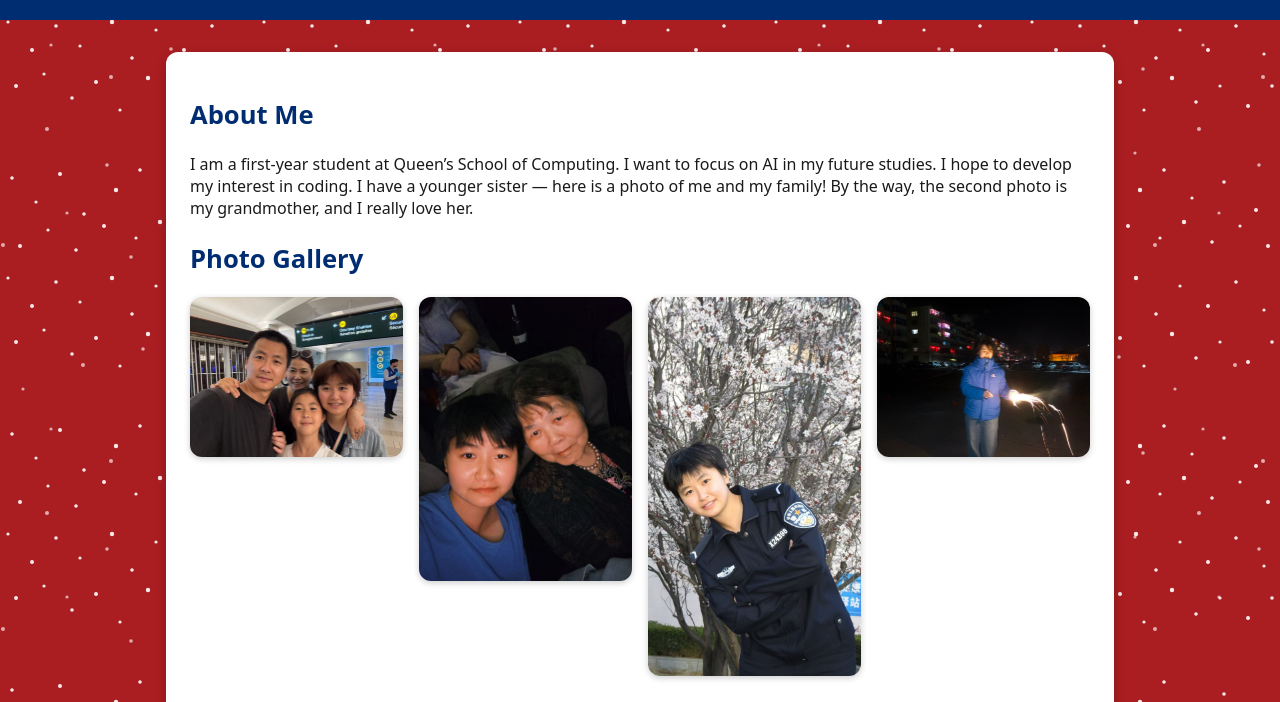
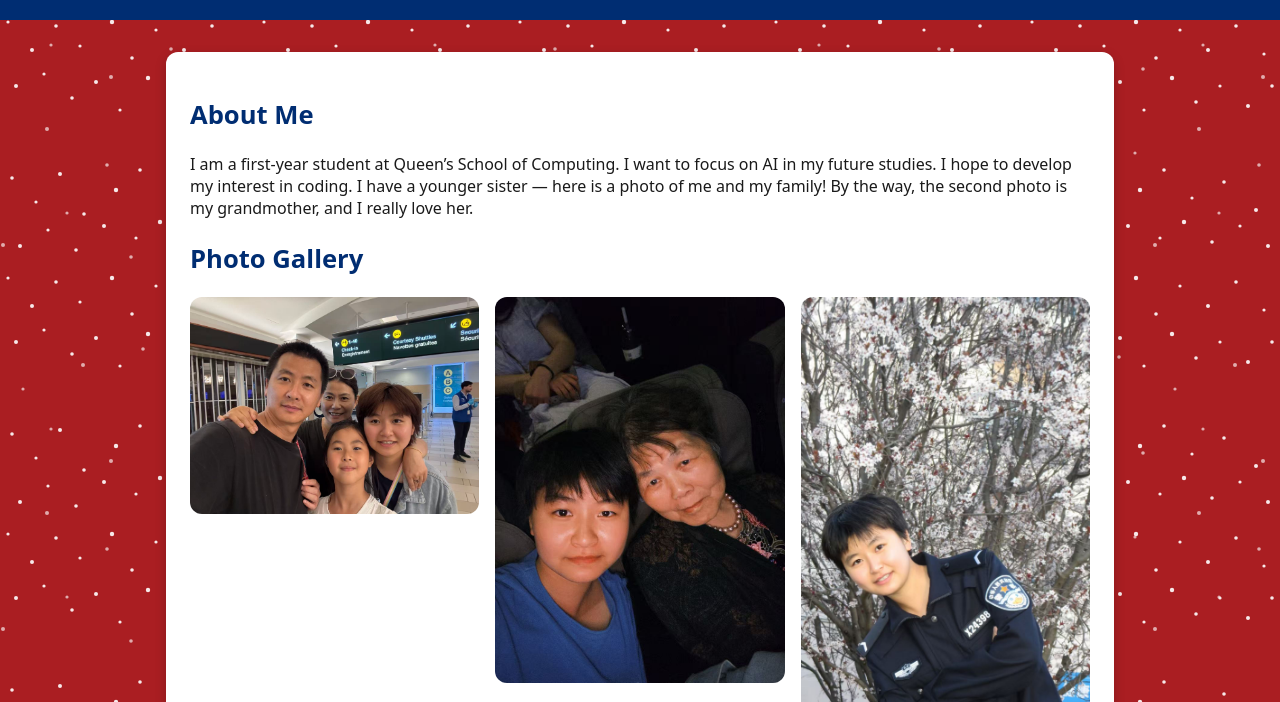
Before and after one commit to zyunhan886-tech/queens-student-page, a plain HTML site: page index.html in a window 1280 px wide. Shown: the part 98-800 px from the top of the page. Drawn offline with Linux system fonts and the light colour scheme.

Commit message:
Update style.css

```diff
--- a/style.css
+++ b/style.css
@@ -149,17 +149,14 @@ img {
 /* ==== photo gallery ==== */
 .gallery {
   display: grid;
-  grid-template-columns: repeat(auto-fit, minmax(200px, 1fr));
+  grid-template-columns: repeat(auto-fit, minmax(250px, 1fr));
   gap: 1rem;
-  margin-top: 1rem;
 }
-
 .gallery img {
   width: 100%;
   height: auto;
   border-radius: 12px;
-  box-shadow: 0 2px 6px rgba(0,0,0,0.2);
-  transition: transform 0.3s ease;
+  object-fit: cover;
 }
 
 .gallery img:hover {
```
